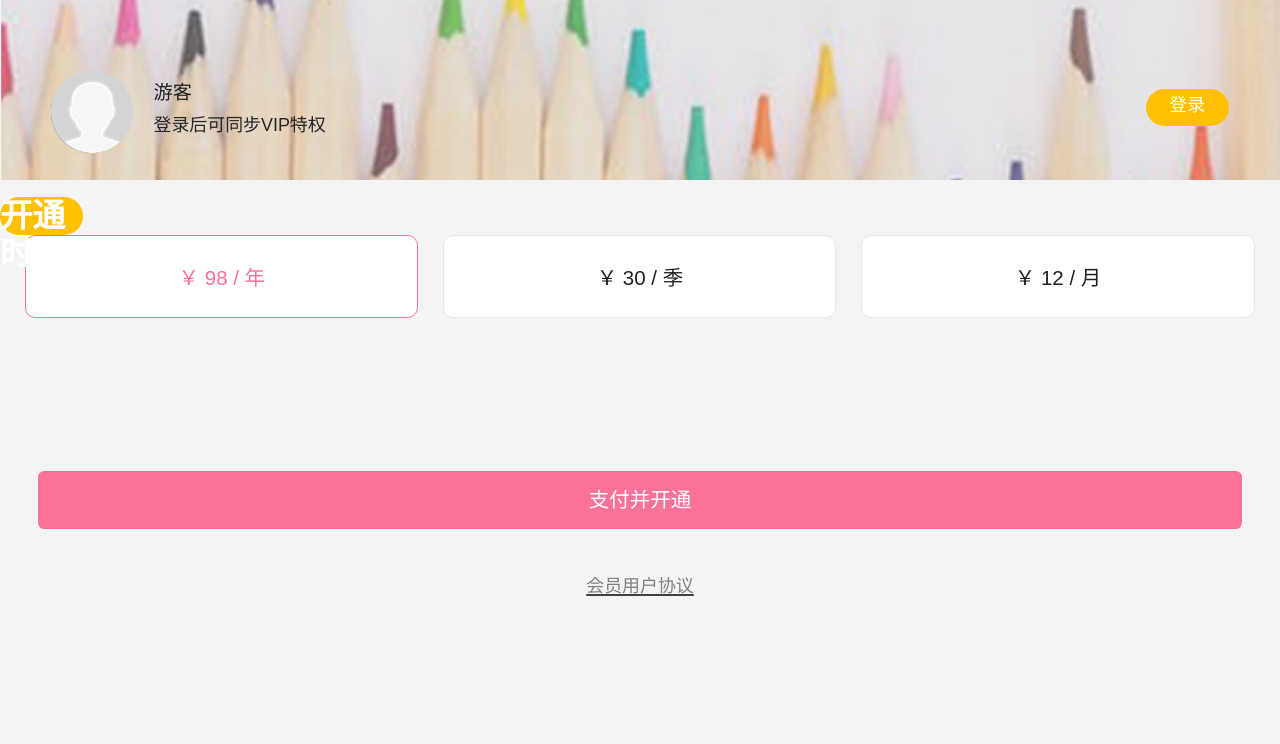
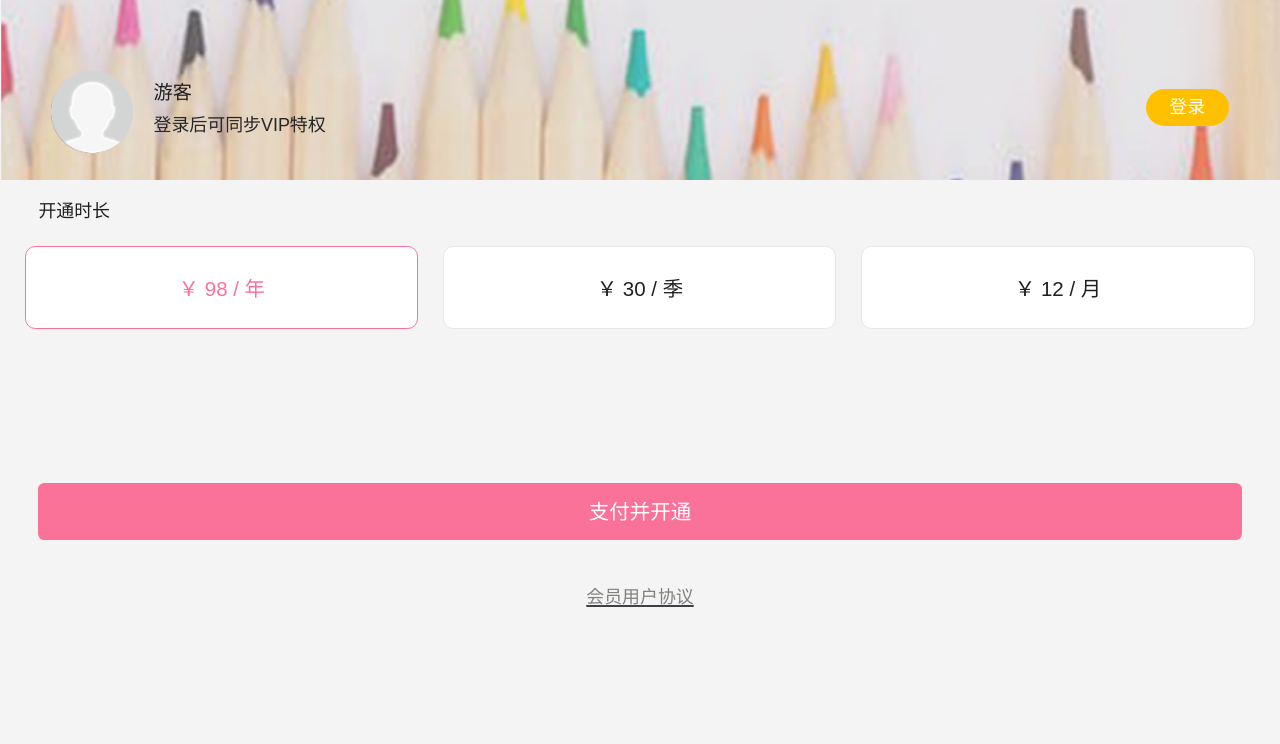
Before and after one commit to linkhds/linkhds.github.io, a PHP site: page /openvip.html in a window 1280 px wide. Shown: the part 56-800 px from the top of the page. Run offline with PHP 8.4, Linux system fonts and the light colour scheme.

Commit message:
Update common.css

```diff
--- a/video/css/common.css
+++ b/video/css/common.css
@@ -285,15 +285,6 @@ header.bar{
 .head-right  .button {
 	width: 3.25rem;
 	height: 1.45rem;
-	margin-top: 0.7rem;
-	color: #fff;
-	border: none;
-	background-color: #ffc002;
-	border-radius: 1.45rem;
-}
-.titles {
-	width: 3.25rem;
-	height: 1.45rem;
 	line-height: 1.45rem;
 	margin-top: 0.7rem;
 	padding: 0;
@@ -301,6 +292,16 @@ header.bar{
 	border: none;
 	background-color: #ffc002;
 	border-radius: 1.45rem;
+}
+.titles {
+	width: 100%;
+	height: 1.5rem;
+	line-height: 1.5rem;
+	padding: 0 3%;
+	margin: 0.47rem auto 0.63rem;
+	font-size: 0.7rem;
+	font-weight: normal;
+	color: #202020;
 }
 .openvip-con {
 	background: #f4f4f4 ;
```
